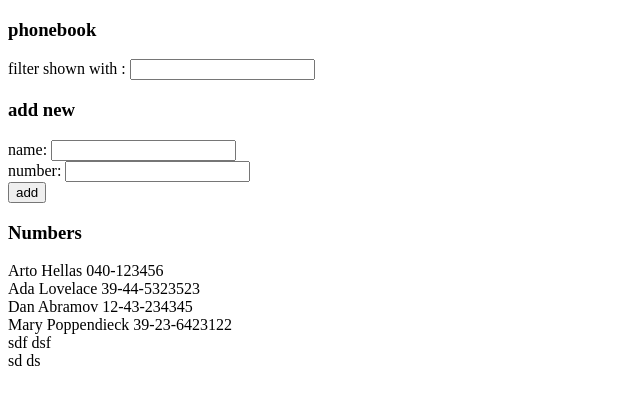
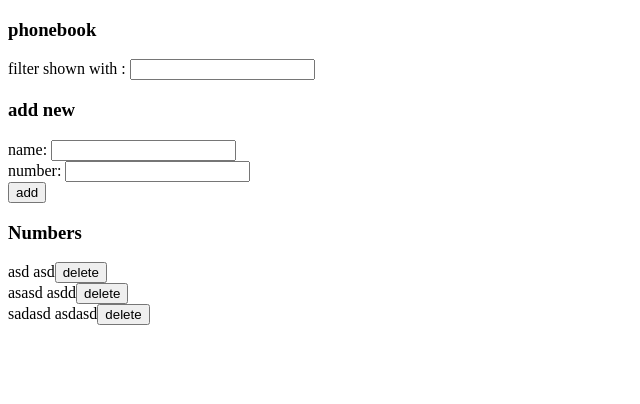
Before and after one commit to Ashwani1621/fso, a React (Vite) app in the folder part2/phonebook/: page / in a window 1280 px wide. Shown: the top 404 px of the page, without its empty margins (0-640 px from the left). Built offline with nearby package versions, Linux system fonts and the light colour scheme; data requests are answered from the project's data file.

Commit message:
2.14 completed

```diff
--- a/part2/phonebook/db.json
+++ b/part2/phonebook/db.json
@@ -1,34 +1,19 @@
 {
   "persons": [
     {
-      "name": "Arto Hellas",
-      "number": "040-123456",
-      "id": "1"
+      "id": "8342",
+      "name": "asd",
+      "number": "asd"
     },
     {
-      "name": "Ada Lovelace",
-      "number": "39-44-5323523",
-      "id": "2"
+      "id": "91d7",
+      "name": "asasd",
+      "number": "asdd"
     },
     {
-      "name": "Dan Abramov",
-      "number": "12-43-234345",
-      "id": "3"
-    },
-    {
-      "name": "Mary Poppendieck",
-      "number": "39-23-6423122",
-      "id": "4"
-    },
-    {
-      "id": "5",
-      "name": "sdf",
-      "number": "dsf"
-    },
-    {
-      "id": "6",
-      "name": "sd",
-      "number": "ds"
+      "id": "457b",
+      "name": "sadasd",
+      "number": "asdasd"
     }
   ]
 }
--- a/part2/phonebook/src/App.jsx
+++ b/part2/phonebook/src/App.jsx
@@ -36,8 +36,7 @@ const App = () => {
 
     const personObj = {
       name: newName,
-      number: newPhone,
-      id: String(persons.length + 1),
+      number: newPhone
     }
     phoneService
       .addContacts(personObj)
@@ -45,6 +44,15 @@ const App = () => {
 
     setNewName('')
     setNewPhone('')
+  }
+
+  const handleDelete = (id) => {
+    phoneService
+      .deleteContact(id)
+      .then(deletedContact => {
+        console.log(deletedContact)
+        setPersons(persons.filter(person => person.id !== id))
+      })
   }
 
   const handleName = (event) => {setNewName(event.target.value)}
@@ -66,7 +74,7 @@ const App = () => {
       <h3>add new</h3>
       <PersonForm filter={filter} handleFilter={handleFilter} addNumber={addNumber} newName={newName} handleName={handleName} newPhone={newPhone} handlePhone={handlePhone} />
       <h3>Numbers</h3>
-      <Numbers persons = {filter ? filteredPersons: persons}/>
+      <Numbers persons = {filter ? filteredPersons: persons} handleDelete={handleDelete}/>
 
     </div>
   )
--- a/part2/phonebook/src/components/Numbers.jsx
+++ b/part2/phonebook/src/components/Numbers.jsx
@@ -1,9 +1,19 @@
 import Person from "./Person"
 
-const Numbers = ({persons}) => {
+const Numbers = ({persons, handleDelete}) => {
   return (
     <div>
-        {persons.map((person) => <Person key = {person.id} name={person.name} phone={person.number}/>)}
+        {persons.map((person) => {
+
+          return (
+            <Person
+            key = {person.id}
+            name={person.name}
+            phone={person.number}
+            deleteContact={()=> handleDelete(person.id)}
+            />
+          )})
+        }
     </div>
   )
 }
--- a/part2/phonebook/src/components/Person.jsx
+++ b/part2/phonebook/src/components/Person.jsx
@@ -1,3 +1,14 @@
-const Person = (props) =>  <div>{props.name} {props.phone}</div>
+
+const Person = ({name, phone, deleteContact}) =>  {
+
+    return (
+    <>
+        <div>
+            {name} {phone}
+        <button onClick={deleteContact}>delete</button>
+        </div>
+
+    </>
+    )}
 
 export default Person
--- a/part2/phonebook/src/services/phonebook.js
+++ b/part2/phonebook/src/services/phonebook.js
@@ -13,7 +13,11 @@ const addContacts = (obj) => {
 
 }
 
+const deleteContact = (id) => {
+    const request = axios.delete(`${baseURL}/${id}`)
+    return request.then(response => response.data)
+}
 
 export default  {
-    addContacts, getContacts
+    addContacts, getContacts, deleteContact
 }
```
